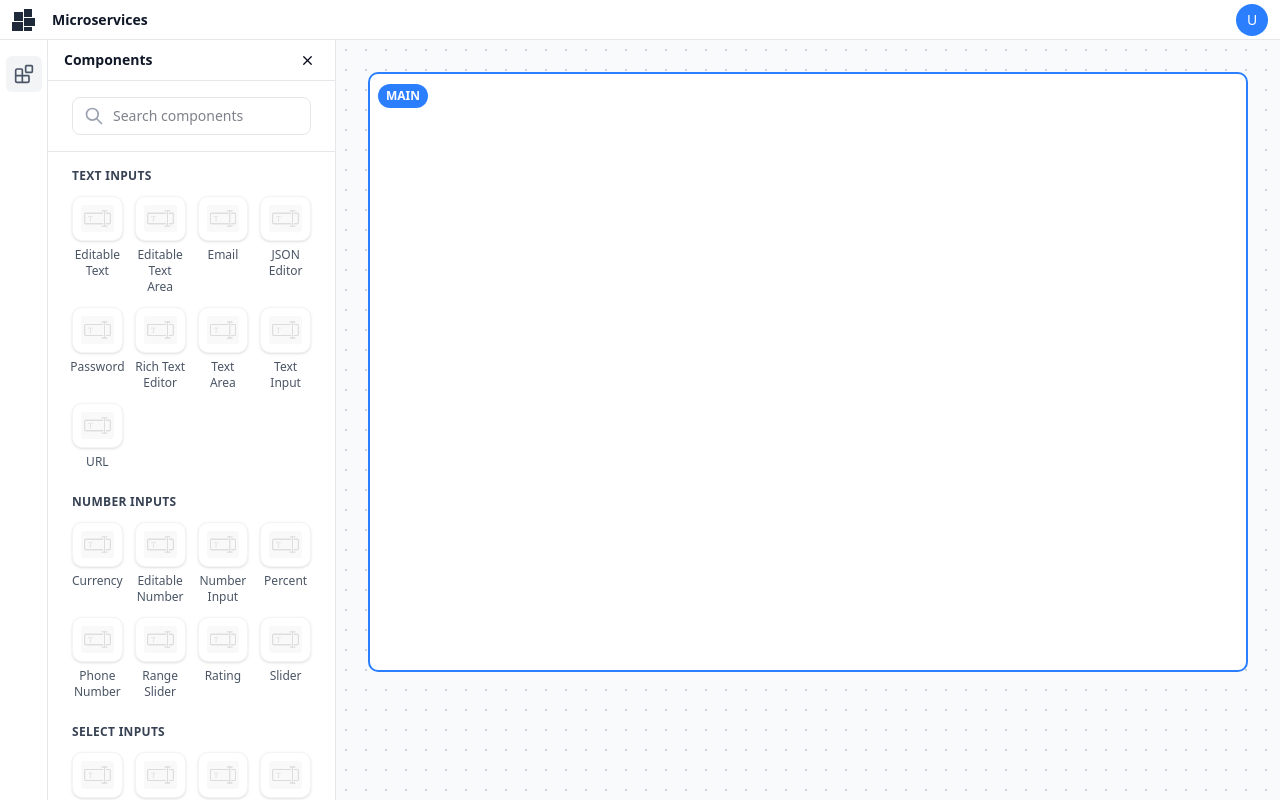
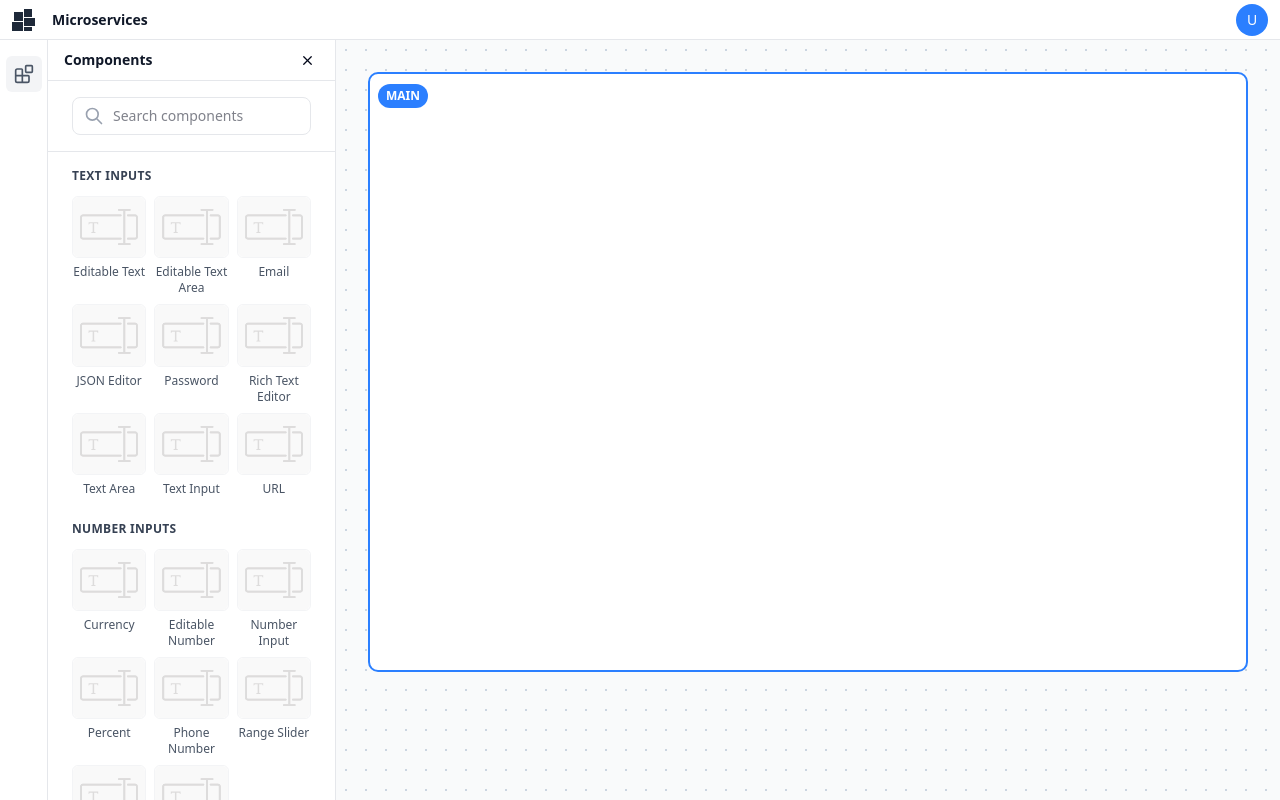
Before and after one commit to edivandecastro/transaction_builder, a React (Vite) app: page / in a window 1280 px wide. Both pictures are taken after a click on the element 23 px from the left and 74 px from the top of the page. Shown: the top 800 px of the page. Built offline with nearby package versions, Linux system fonts and the light colour scheme.

Commit message:
Refactor input sections in App component to improve layout and styling. Adjust grid structure from 4 to 3 columns and update component classes for consistency in design.

```diff
--- a/src/App.tsx
+++ b/src/App.tsx
@@ -37,7 +37,6 @@ function App() {
       </header>
 
       <div id="main-content" className="flex flex-1 mt-10">
-        {/* First Sidebar - Icon Bar */}
         <aside className="w-12 bg-white border-r border-gray-200 flex flex-col items-center py-4">
           <BlocksIcon
             id="components-icon"
@@ -48,7 +47,6 @@ function App() {
           />
         </aside>
 
-        {/* Components Sidebar - Opens when plus is clicked */}
         {isComponentsSidebarOpen && (
           <aside id="sidebar" className="w-72 bg-white border-r border-gray-200 flex flex-col h-full">
             {/* Components Section Header */}
@@ -85,57 +83,57 @@ function App() {
               {/* Text inputs section */}
               <div className="mb-6">
                 <h3 className="text-xs font-semibold text-gray-700 mb-3 uppercase tracking-wide">Text inputs</h3>
-                <div className="grid grid-cols-4 gap-3">
+                <div className="grid grid-cols-3 gap-2">
                   <div className="flex flex-col items-center cursor-pointer group">
-                    <div className="w-full bg-white rounded-lg shadow-sm border border-gray-100 p-2 flex items-center justify-center group-hover:shadow-md transition-shadow">
+                    <div className="w-full bg-white rounded-sm border border-gray-100 flex items-center justify-center">
                       <img src={InputTextIcon} alt="Editable Text" className="w-full h-auto" />
                     </div>
                     <span className="text-xs text-gray-600 mt-1.5 text-center">Editable Text</span>
                   </div>
                   <div className="flex flex-col items-center cursor-pointer group">
-                    <div className="w-full bg-white rounded-lg shadow-sm border border-gray-100 p-2 flex items-center justify-center group-hover:shadow-md transition-shadow">
+                    <div className="w-full bg-white rounded-sm border border-gray-100 flex items-center justify-center">
                       <img src={InputTextIcon} alt="Editable Text Area" className="w-full h-auto" />
                     </div>
                     <span className="text-xs text-gray-600 mt-1.5 text-center">Editable Text Area</span>
                   </div>
                   <div className="flex flex-col items-center cursor-pointer group">
-                    <div className="w-full bg-white rounded-lg shadow-sm border border-gray-100 p-2 flex items-center justify-center group-hover:shadow-md transition-shadow">
+                    <div className="w-full bg-white rounded-sm border border-gray-100 flex items-center justify-center">
                       <img src={InputTextIcon} alt="Email" className="w-full h-auto" />
                     </div>
                     <span className="text-xs text-gray-600 mt-1.5 text-center">Email</span>
                   </div>
                   <div className="flex flex-col items-center cursor-pointer group">
-                    <div className="w-full bg-white rounded-lg shadow-sm border border-gray-100 p-2 flex items-center justify-center group-hover:shadow-md transition-shadow">
+                    <div className="w-full bg-white rounded-sm border border-gray-100 flex items-center justify-center">
                       <img src={InputTextIcon} alt="JSON Editor" className="w-full h-auto" />
                     </div>
                     <span className="text-xs text-gray-600 mt-1.5 text-center">JSON Editor</span>
                   </div>
                   <div className="flex flex-col items-center cursor-pointer group">
-                    <div className="w-full bg-white rounded-lg shadow-sm border border-gray-100 p-2 flex items-center justify-center group-hover:shadow-md transition-shadow">
+                    <div className="w-full bg-white rounded-sm border border-gray-100 flex items-center justify-center">
                       <img src={InputTextIcon} alt="Password" className="w-full h-auto" />
                     </div>
                     <span className="text-xs text-gray-600 mt-1.5 text-center">Password</span>
                   </div>
                   <div className="flex flex-col items-center cursor-pointer group">
-                    <div className="w-full bg-white rounded-lg shadow-sm border border-gray-100 p-2 flex items-center justify-center group-hover:shadow-md transition-shadow">
+                    <div className="w-full bg-white rounded-sm border border-gray-100 flex items-center justify-center">
                       <img src={InputTextIcon} alt="Rich Text Editor" className="w-full h-auto" />
                     </div>
                     <span className="text-xs text-gray-600 mt-1.5 text-center">Rich Text Editor</span>
                   </div>
                   <div className="flex flex-col items-center cursor-pointer group">
-                    <div className="w-full bg-white rounded-lg shadow-sm border border-gray-100 p-2 flex items-center justify-center group-hover:shadow-md transition-shadow">
+                    <div className="w-full bg-white rounded-sm border border-gray-100 flex items-center justify-center">
                       <img src={InputTextIcon} alt="Text Area" className="w-full h-auto" />
                     </div>
                     <span className="text-xs text-gray-600 mt-1.5 text-center">Text Area</span>
                   </div>
                   <div className="flex flex-col items-center cursor-pointer group">
-                    <div className="w-full bg-white rounded-lg shadow-sm border border-gray-100 p-2 flex items-center justify-center group-hover:shadow-md transition-shadow">
+                    <div className="w-full bg-white rounded-sm border border-gray-100 flex items-center justify-center">
                       <img src={InputTextIcon} alt="Text Input" className="w-full h-auto" />
                     </div>
                     <span className="text-xs text-gray-600 mt-1.5 text-center">Text Input</span>
                   </div>
                   <div className="flex flex-col items-center cursor-pointer group">
-                    <div className="w-full bg-white rounded-lg shadow-sm border border-gray-100 p-2 flex items-center justify-center group-hover:shadow-md transition-shadow">
+                    <div className="w-full bg-white rounded-sm border border-gray-100 flex items-center justify-center">
                       <img src={InputTextIcon} alt="URL" className="w-full h-auto" />
                     </div>
                     <span className="text-xs text-gray-600 mt-1.5 text-center">URL</span>
@@ -146,51 +144,51 @@ function App() {
               {/* Number inputs section */}
               <div className="mb-6">
                 <h3 className="text-xs font-semibold text-gray-700 mb-3 uppercase tracking-wide">Number inputs</h3>
-                <div className="grid grid-cols-4 gap-3">
+                <div className="grid grid-cols-3 gap-2">
                   <div className="flex flex-col items-center cursor-pointer group">
-                    <div className="w-full bg-white rounded-lg shadow-sm border border-gray-100 p-2 flex items-center justify-center group-hover:shadow-md transition-shadow">
+                    <div className="w-full bg-white rounded-sm border border-gray-100 flex items-center justify-center">
                       <img src={InputTextIcon} alt="Currency" className="w-full h-auto" />
                     </div>
                     <span className="text-xs text-gray-600 mt-1.5 text-center">Currency</span>
                   </div>
                   <div className="flex flex-col items-center cursor-pointer group">
-                    <div className="w-full bg-white rounded-lg shadow-sm border border-gray-100 p-2 flex items-center justify-center group-hover:shadow-md transition-shadow">
+                    <div className="w-full bg-white rounded-sm border border-gray-100 flex items-center justify-center">
                       <img src={InputTextIcon} alt="Editable Number" className="w-full h-auto" />
                     </div>
                     <span className="text-xs text-gray-600 mt-1.5 text-center">Editable Number</span>
                   </div>
                   <div className="flex flex-col items-center cursor-pointer group">
-                    <div className="w-full bg-white rounded-lg shadow-sm border border-gray-100 p-2 flex items-center justify-center group-hover:shadow-md transition-shadow">
+                    <div className="w-full bg-white rounded-sm border border-gray-100 flex items-center justify-center">
                       <img src={InputTextIcon} alt="Number Input" className="w-full h-auto" />
                     </div>
                     <span className="text-xs text-gray-600 mt-1.5 text-center">Number Input</span>
                   </div>
                   <div className="flex flex-col items-center cursor-pointer group">
-                    <div className="w-full bg-white rounded-lg shadow-sm border border-gray-100 p-2 flex items-center justify-center group-hover:shadow-md transition-shadow">
+                    <div className="w-full bg-white rounded-sm border border-gray-100 flex items-center justify-center">
                       <img src={InputTextIcon} alt="Percent" className="w-full h-auto" />
                     </div>
                     <span className="text-xs text-gray-600 mt-1.5 text-center">Percent</span>
                   </div>
                   <div className="flex flex-col items-center cursor-pointer group">
-                    <div className="w-full bg-white rounded-lg shadow-sm border border-gray-100 p-2 flex items-center justify-center group-hover:shadow-md transition-shadow">
+                    <div className="w-full bg-white rounded-sm border border-gray-100 flex items-center justify-center">
                       <img src={InputTextIcon} alt="Phone Number" className="w-full h-auto" />
                     </div>
                     <span className="text-xs text-gray-600 mt-1.5 text-center">Phone Number</span>
                   </div>
                   <div className="flex flex-col items-center cursor-pointer group">
-                    <div className="w-full bg-white rounded-lg shadow-sm border border-gray-100 p-2 flex items-center justify-center group-hover:shadow-md transition-shadow">
+                    <div className="w-full bg-white rounded-sm border border-gray-100 flex items-center justify-center">
                       <img src={InputTextIcon} alt="Range Slider" className="w-full h-auto" />
                     </div>
                     <span className="text-xs text-gray-600 mt-1.5 text-center">Range Slider</span>
                   </div>
                   <div className="flex flex-col items-center cursor-pointer group">
-                    <div className="w-full bg-white rounded-lg shadow-sm border border-gray-100 p-2 flex items-center justify-center group-hover:shadow-md transition-shadow">
+                    <div className="w-full bg-white rounded-sm border border-gray-100 flex items-center justify-center">
                       <img src={InputTextIcon} alt="Rating" className="w-full h-auto" />
                     </div>
                     <span className="text-xs text-gray-600 mt-1.5 text-center">Rating</span>
                   </div>
                   <div className="flex flex-col items-center cursor-pointer group">
-                    <div className="w-full bg-white rounded-lg shadow-sm border border-gray-100 p-2 flex items-center justify-center group-hover:shadow-md transition-shadow">
+                    <div className="w-full bg-white rounded-sm border border-gray-100 flex items-center justify-center">
                       <img src={InputTextIcon} alt="Slider" className="w-full h-auto" />
                     </div>
                     <span className="text-xs text-gray-600 mt-1.5 text-center">Slider</span>
@@ -201,75 +199,75 @@ function App() {
               {/* Select inputs section */}
               <div className="mb-6">
                 <h3 className="text-xs font-semibold text-gray-700 mb-3 uppercase tracking-wide">Select inputs</h3>
-                <div className="grid grid-cols-4 gap-3">
+                <div className="grid grid-cols-3 gap-2">
                   <div className="flex flex-col items-center cursor-pointer group">
-                    <div className="w-full bg-white rounded-lg shadow-sm border border-gray-100 p-2 flex items-center justify-center group-hover:shadow-md transition-shadow">
+                    <div className="w-full bg-white rounded-sm border border-gray-100 flex items-center justify-center">
                       <img src={InputTextIcon} alt="Cascader" className="w-full h-auto" />
                     </div>
                     <span className="text-xs text-gray-600 mt-1.5 text-center">Cascader</span>
                   </div>
                   <div className="flex flex-col items-center cursor-pointer group">
-                    <div className="w-full bg-white rounded-lg shadow-sm border border-gray-100 p-2 flex items-center justify-center group-hover:shadow-md transition-shadow">
+                    <div className="w-full bg-white rounded-sm border border-gray-100 flex items-center justify-center">
                       <img src={InputTextIcon} alt="Checkbox" className="w-full h-auto" />
                     </div>
                     <span className="text-xs text-gray-600 mt-1.5 text-center">Checkbox</span>
                   </div>
                   <div className="flex flex-col items-center cursor-pointer group">
-                    <div className="w-full bg-white rounded-lg shadow-sm border border-gray-100 p-2 flex items-center justify-center group-hover:shadow-md transition-shadow">
+                    <div className="w-full bg-white rounded-sm border border-gray-100 flex items-center justify-center">
                       <img src={InputTextIcon} alt="Checkbox Group" className="w-full h-auto" />
                     </div>
                     <span className="text-xs text-gray-600 mt-1.5 text-center">Checkbox Group</span>
                   </div>
                   <div className="flex flex-col items-center cursor-pointer group">
-                    <div className="w-full bg-white rounded-lg shadow-sm border border-gray-100 p-2 flex items-center justify-center group-hover:shadow-md transition-shadow">
+                    <div className="w-full bg-white rounded-sm border border-gray-100 flex items-center justify-center">
                       <img src={InputTextIcon} alt="Checkbox Tree" className="w-full h-auto" />
                     </div>
                     <span className="text-xs text-gray-600 mt-1.5 text-center">Checkbox Tree</span>
                   </div>
                   <div className="flex flex-col items-center cursor-pointer group">
-                    <div className="w-full bg-white rounded-lg shadow-sm border border-gray-100 p-2 flex items-center justify-center group-hover:shadow-md transition-shadow">
+                    <div className="w-full bg-white rounded-sm border border-gray-100 flex items-center justify-center">
                       <img src={InputTextIcon} alt="Listbox" className="w-full h-auto" />
                     </div>
                     <span className="text-xs text-gray-600 mt-1.5 text-center">Listbox</span>
                   </div>
                   <div className="flex flex-col items-center cursor-pointer group">
-                    <div className="w-full bg-white rounded-lg shadow-sm border border-gray-100 p-2 flex items-center justify-center group-hover:shadow-md transition-shadow">
+                    <div className="w-full bg-white rounded-sm border border-gray-100 flex items-center justify-center">
                       <img src={InputTextIcon} alt="Multiselect" className="w-full h-auto" />
                     </div>
                     <span className="text-xs text-gray-600 mt-1.5 text-center">Multiselect</span>
                   </div>
                   <div className="flex flex-col items-center cursor-pointer group">
-                    <div className="w-full bg-white rounded-lg shadow-sm border border-gray-100 p-2 flex items-center justify-center group-hover:shadow-md transition-shadow">
+                    <div className="w-full bg-white rounded-sm border border-gray-100 flex items-center justify-center">
                       <img src={InputTextIcon} alt="Multiselect Listbox" className="w-full h-auto" />
                     </div>
                     <span className="text-xs text-gray-600 mt-1.5 text-center">Multiselect Listbox</span>
                   </div>
                   <div className="flex flex-col items-center cursor-pointer group">
-                    <div className="w-full bg-white rounded-lg shadow-sm border border-gray-100 p-2 flex items-center justify-center group-hover:shadow-md transition-shadow">
+                    <div className="w-full bg-white rounded-sm border border-gray-100 flex items-center justify-center">
                       <img src={InputTextIcon} alt="Radio Group" className="w-full h-auto" />
                     </div>
                     <span className="text-xs text-gray-600 mt-1.5 text-center">Radio Group</span>
                   </div>
                   <div className="flex flex-col items-center cursor-pointer group">
-                    <div className="w-full bg-white rounded-lg shadow-sm border border-gray-100 p-2 flex items-center justify-center group-hover:shadow-md transition-shadow">
+                    <div className="w-full bg-white rounded-sm border border-gray-100 flex items-center justify-center">
                       <img src={InputTextIcon} alt="Segmented Control" className="w-full h-auto" />
                     </div>
                     <span className="text-xs text-gray-600 mt-1.5 text-center">Segmented Control</span>
                   </div>
                   <div className="flex flex-col items-center cursor-pointer group">
-                    <div className="w-full bg-white rounded-lg shadow-sm border border-gray-100 p-2 flex items-center justify-center group-hover:shadow-md transition-shadow">
+                    <div className="w-full bg-white rounded-sm border border-gray-100 flex items-center justify-center">
                       <img src={InputTextIcon} alt="Select" className="w-full h-auto" />
                     </div>
                     <span className="text-xs text-gray-600 mt-1.5 text-center">Select</span>
                   </div>
                   <div className="flex flex-col items-center cursor-pointer group">
-                    <div className="w-full bg-white rounded-lg shadow-sm border border-gray-100 p-2 flex items-center justify-center group-hover:shadow-md transition-shadow">
+                    <div className="w-full bg-white rounded-sm border border-gray-100 flex items-center justify-center">
                       <img src={InputTextIcon} alt="Switch" className="w-full h-auto" />
                     </div>
                     <span className="text-xs text-gray-600 mt-1.5 text-center">Switch</span>
                   </div>
                   <div className="flex flex-col items-center cursor-pointer group">
-                    <div className="w-full bg-white rounded-lg shadow-sm border border-gray-100 p-2 flex items-center justify-center group-hover:shadow-md transition-shadow">
+                    <div className="w-full bg-white rounded-sm border border-gray-100 flex items-center justify-center">
                       <img src={InputTextIcon} alt="Switch Group" className="w-full h-auto" />
                     </div>
                     <span className="text-xs text-gray-600 mt-1.5 text-center">Switch Group</span>
```
